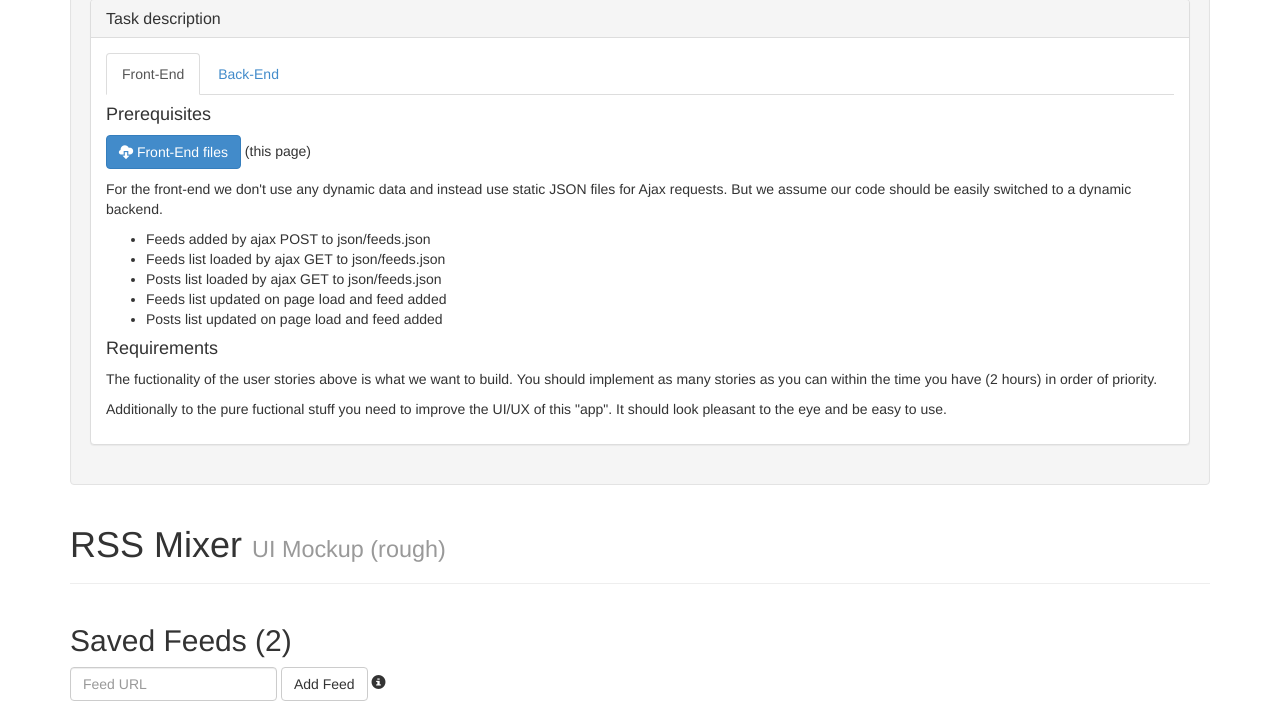
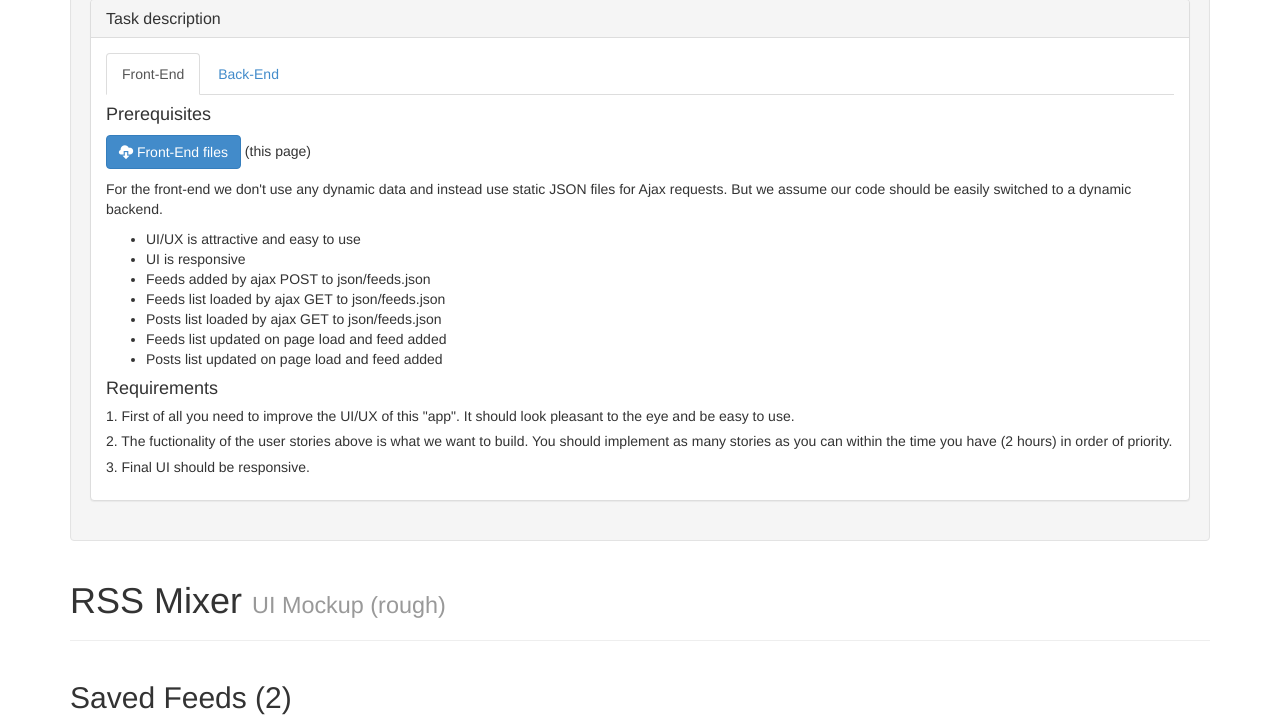
Before and after one commit to 360youlun/rss-mixer-template, a Python web app: template templates/index.html in a window 1280 px wide. Shown: the part 707-1422 px from the top of the page. Run offline with Jinja, Linux system fonts and the light colour scheme; the template is opened without the code that fills it, so the values that code supplies are empty; some libraries are stand-ins or nearby versions.

Commit message:
FE task update

```diff
--- a/templates/includes/intro.html
+++ b/templates/includes/intro.html
@@ -134,6 +134,8 @@
                         use static JSON files for Ajax requests. But we assume our code
                         should be easily switched to a dynamic backend.</p>
                     <ul>
+                        <li>UI/UX is attractive and easy to use</li>
+                        <li>UI is responsive</li>
                         <li>Feeds added by ajax POST to json/feeds.json</li>
                         <li>Feeds list loaded by ajax GET to json/feeds.json</li>
                         <li>Posts list loaded by ajax GET to json/feeds.json</li>
@@ -142,13 +144,16 @@
                     </ul>
                     <h4>Requirements</h4>
 
-                    <p>The fuctionality of the user stories above is what we want to
+                    <h5>1. First of all you need to improve
+                        the UI/UX of this "app". It should look pleasant to the eye
+                        and be easy to use.</h5>
+
+                    <h5>2. The fuctionality of the user stories above is what we want to
                         build. You should implement as many stories as you can within
-                        the time you have (2 hours) in order of priority.</p>
+                        the time you have (2 hours) in order of priority.</h5>
 
-                    <p>Additionally to the pure fuctional stuff you need to improve
-                        the UI/UX of this "app". It should look pleasant to the eye
-                        and be easy to use.</p>
+                    <h5>3. Final UI should be responsive.</h5>
+
                 </div>
                 <div class="tab-pane fade" id="be">
                     <h4>Prerequisites</h4>
```
Also changed, not shown: assets/index.html (+9 -5 lines).
